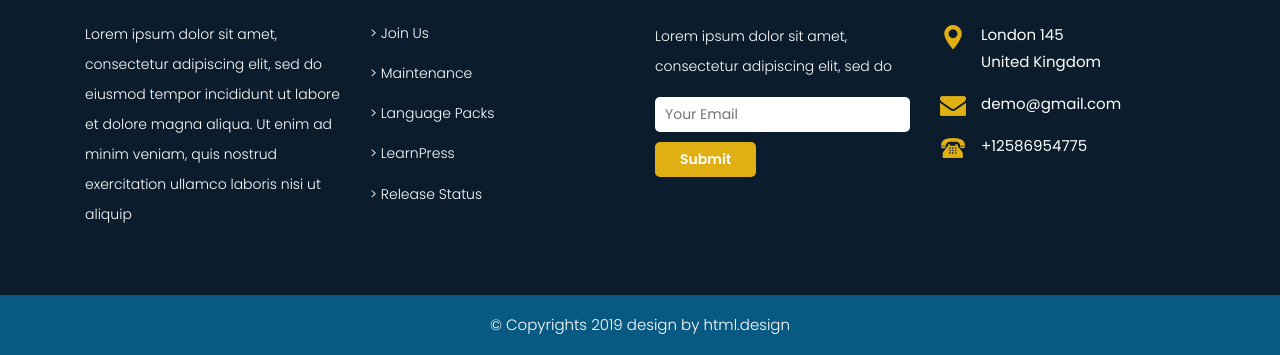
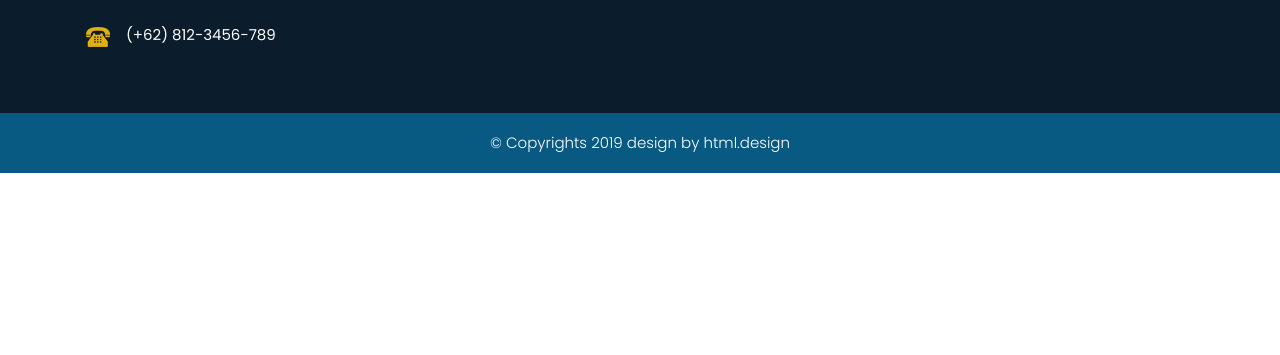
Before and after one commit to Konseling/Konseling.github.io, a plain HTML site: page contact.html in a window 1280 px wide. Shown: the part 955-1310 px from the top of the page. After the commit the page ends 1128 px from the top, so only its background shows below. Drawn offline with Linux system fonts and the light colour scheme.

Commit message:
Update contact.html

```diff
--- a/contact.html
+++ b/contact.html
@@ -137,7 +137,7 @@
 
 		   <div class="row">
 
-		      <div class="col-xs-12 col-sm-6 col-md-6 col-lg-3">
+		      <!-- <div class="col-xs-12 col-sm-6 col-md-6 col-lg-3">
 			     <div class="footer_blog">
 				    <div class="full margin-bottom_30">
 					   <img src="images/footer_logo.png" alt="#" />
@@ -160,9 +160,9 @@
 							  <li><a href="#">> Release Status</a></li>
 							</ul>
 						 </div>
-				 </div>
+				 </div> -->
 
-				 <div class="col-xs-12 col-sm-6 col-md-6 col-lg-3">
+				 <!-- <div class="col-xs-12 col-sm-6 col-md-6 col-lg-3">
 				 <div class="footer_blog full white_fonts">
 						     <h3>Newsletter</h3>
 							 <p>Lorem ipsum dolor sit amet, consectetur adipiscing elit, sed do</p>
@@ -173,15 +173,15 @@
 								</form>
 							 </div>
 						 </div>
-					</div>
+					</div>	  -->
 
 			  <div class="col-xs-12 col-sm-6 col-md-6 col-lg-3">
 				 <div class="footer_blog full white_fonts">
 						     <h3>Contact us</h3>
 							 <ul class="full">
-							   <li><img src="images/i5.png"><span>London 145<br>United Kingdom</span></li>
-							   <li><img src="images/i6.png"><span>demo@gmail.com</span></li>
-							   <li><img src="images/i7.png"><span>+12586954775</span></li>
+							   <!-- <li><img src="images/i5.png"><span>London 145<br>United Kingdom</span></li>
+							   <li><img src="images/i6.png"><span>demo@gmail.com</span></li> -->
+							   <li><img src="images/i7.png"><span>(+62) 812-3456-789</span></li>
 							 </ul>
 						 </div>
 					</div>
```
